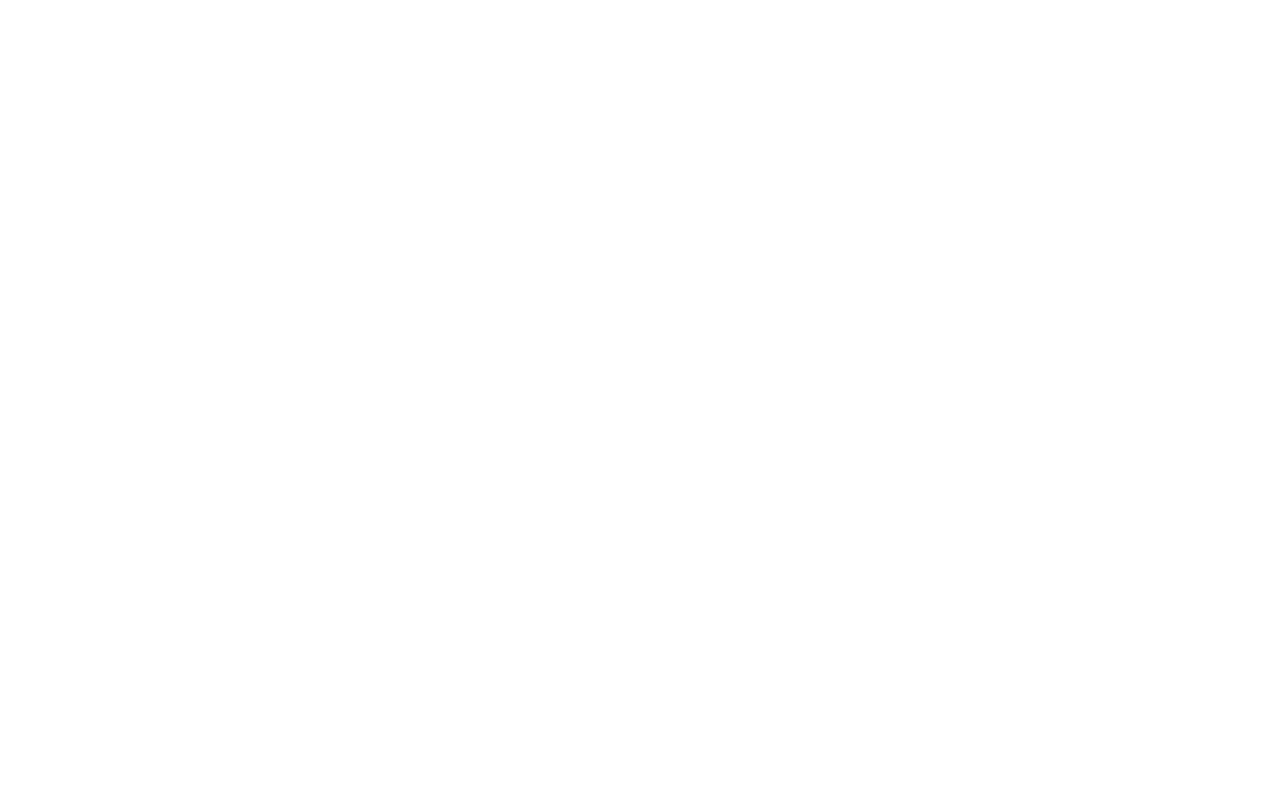
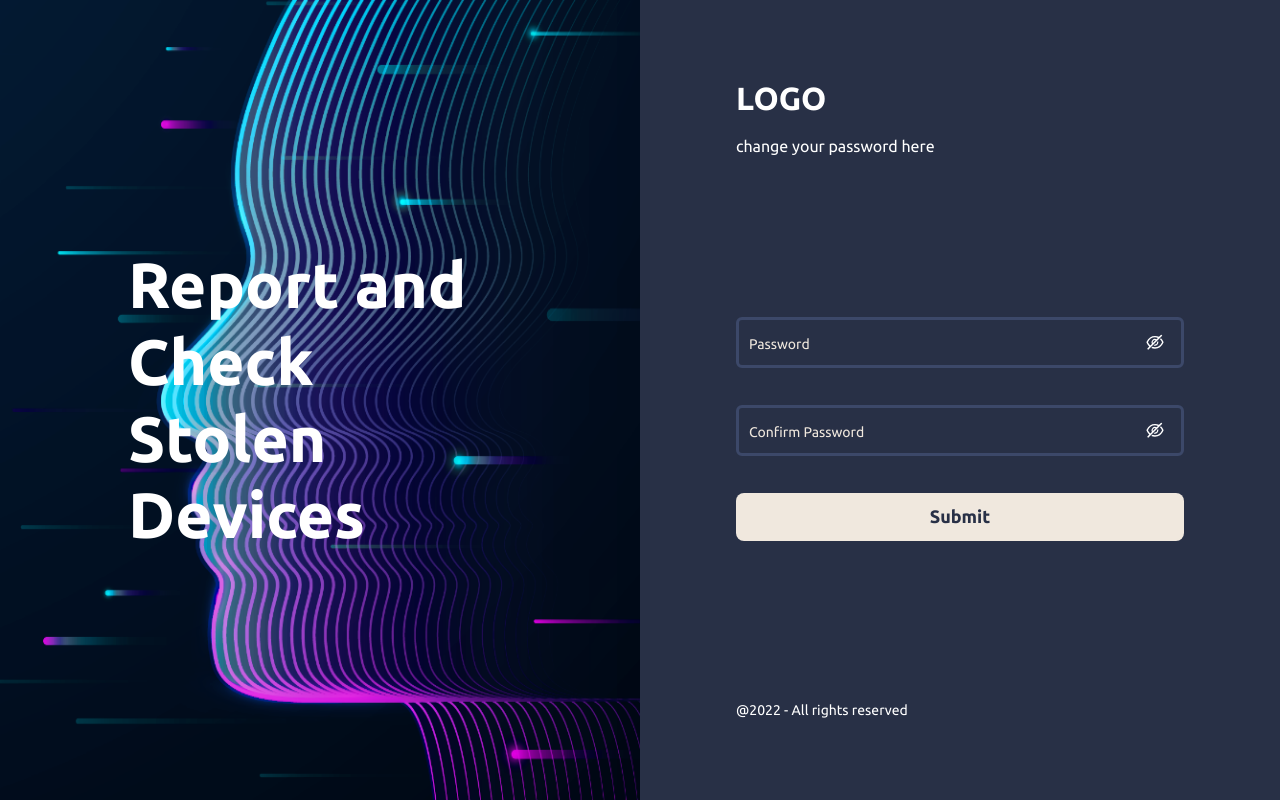
Before and after one commit to sameershaikh55/stolen-device, a React (Create React App) app in the folder client/: page /password/reset/1 in a window 1280 px wide. Before the commit this address had no page. Built offline with nearby package versions, Linux system fonts and the light colour scheme.

Commit message:
reset password screen UI completed

```diff
--- a/client/src/Routes.jsx
+++ b/client/src/Routes.jsx
@@ -10,6 +10,7 @@
 import Search from "./pages/Search";
 import SearchResults from "./pages/SearchResults";
 import DeviceDetail from "./pages/DeviceDetail";
+import UserReset from "./pages/UserReset";
 
 const AppRoutes = () => {
   return (
@@ -23,6 +24,7 @@
         <Route path="/search-device" element={<Search />} />
         <Route path="/search-results" element={<SearchResults />} />
         <Route path="/stolen-device" element={<DeviceDetail />} />
+        <Route path="/password/reset/:token" element={<UserReset />} />
       </Routes>
     </Router>
   );
--- /dev/null
+++ b/client/src/pages/UserReset.jsx
@@ -0,0 +1,50 @@
+import React from "react";
+import { useNavigate } from "react-router-dom";
+import Input from "../components/Input";
+import Logo from "../components/Logo";
+import login from "../assets/images/login.png";
+import lock from "../assets/icons/lock.svg";
+
+const UserReset = () => {
+  const navigate = useNavigate();
+
+  const submit = (e) => {
+    e.preventDefault();
+    navigate("/login");
+  };
+
+  return (
+    <div className="login_container">
+      <div className="login-right">
+        <h1 className="display-3">Report and Check Stolen Devices</h1>
+        <img src={login} alt="" />
+      </div>
+      <div className="login-left">
+        <form onSubmit={submit} className="inner-left d-flex flex-column">
+          <div>
+            <Logo />
+            <p className="text-white mt-3">change your password here</p>
+          </div>
+
+          <div className="d-flex flex-column">
+            <Input label="Password" icon={lock} />
+            <Input label="Confirm Password" icon={lock} />
+
+            <div className="d-flex flex-column">
+              <button
+                type="submit"
+                className="rounded-3 btn-lg bg_color2 rounded-3 border-0 f18 w-100 text-center color1 py-2 fw-bold"
+              >
+                Submit
+              </button>
+            </div>
+          </div>
+
+          <p className="text-white f14">@2022 - All rights reserved</p>
+        </form>
+      </div>
+    </div>
+  );
+};
+
+export default UserReset;
```
